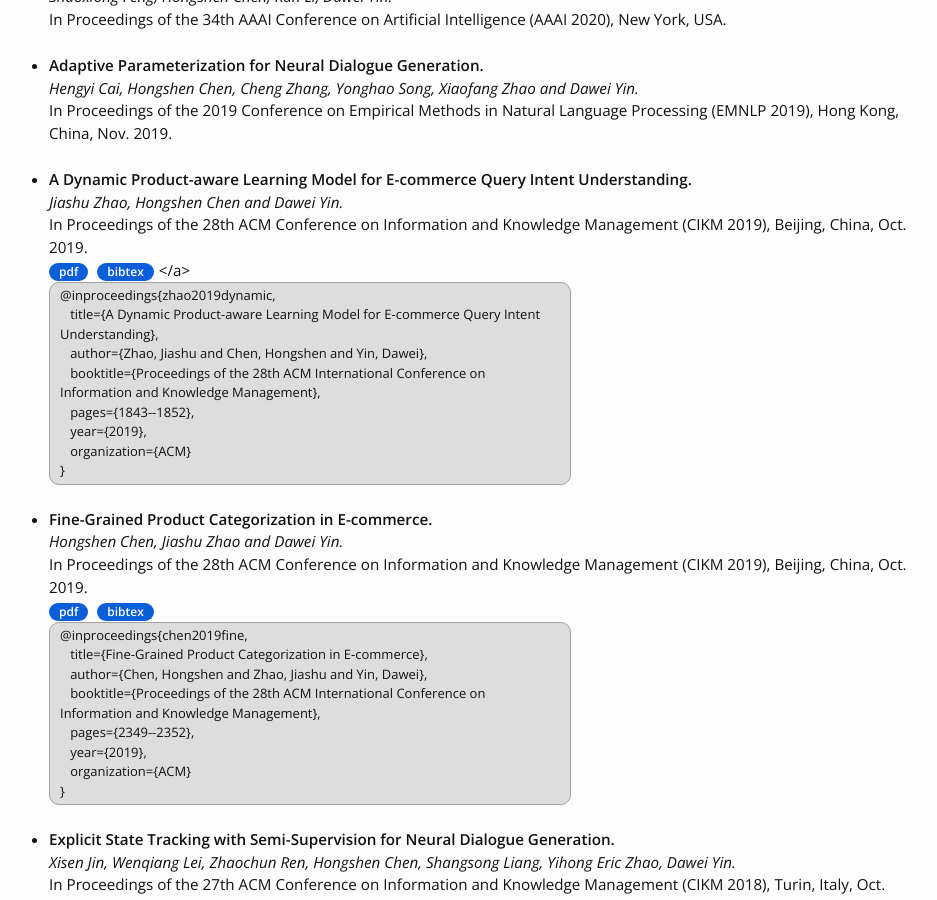
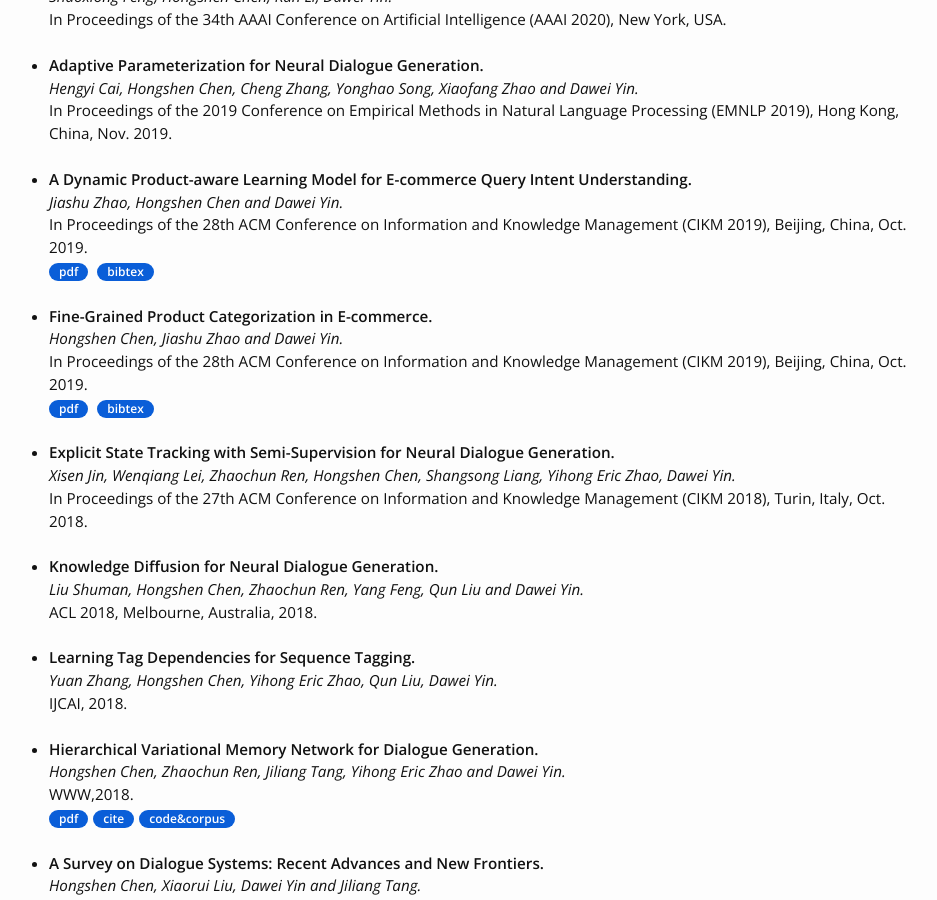
Before and after one commit to chenhongshen/chenhongshen.github.io, a Jekyll site: the page built from research.md, in a window 1280 px wide and 900 px high, scrolled down 360 px. Shown: the whole window, without its empty margins (176-1113 px from the left). Built offline with Jekyll 4.4.1, drawn with Linux system fonts in a browser that asks for light colours; a script that is not in the unit is left out.

Commit message:
Update research.md

```diff
--- a/research.md
+++ b/research.md
@@ -39,8 +39,8 @@
 		<i>Jiashu Zhao, Hongshen Chen and Dawei Yin.</i><br>
 		In Proceedings of the 28th ACM Conference on Information and Knowledge Management (CIKM 2019), Beijing, China, Oct. 2019.<br>
 		<a href="/research/papers/2019cikm_zhao.pdf"><div class="color-button">pdf</div></a>
-		<div class="color-button" onclick="isHidden('2019cikm_zhao_bibtex')">bibtex</div></a>
-		<div class="bibtex-box" id="2019cikm_zhao_bibtex" style="display:block">
+		<div class="color-button" onclick="isHidden('2019cikm_zhao_bibtex')">bibtex</div>
+		<div class="bibtex-box" id="2019cikm_zhao_bibtex" style="display:none">
 		@inproceedings{zhao2019dynamic, <br>
 		&nbsp;&nbsp; title={A Dynamic Product-aware Learning Model for E-commerce Query Intent Understanding}, <br>
 		&nbsp;&nbsp; author={Zhao, Jiashu and Chen, Hongshen and Yin, Dawei}, <br>
@@ -57,14 +57,14 @@
 		In Proceedings of the 28th ACM Conference on Information and Knowledge Management (CIKM 2019), Beijing, China, Oct. 2019.<br>
 		<a href="/research/papers/2019cikm_chen.pdf"><div class="color-button">pdf</div></a>
 		<div class="color-button" onclick="isHidden('2019cikm_chen_bibtex')">bibtex</div>
-		<div class="bibtex-box" id="2019cikm_chen_bibtex" style="display:block">
-		@inproceedings{chen2019fine, <br />
-		&nbsp;&nbsp; title={Fine-Grained Product Categorization in E-commerce}, <br />
-		&nbsp;&nbsp; author={Chen, Hongshen and Zhao, Jiashu and Yin, Dawei}, <br />
-		&nbsp;&nbsp; booktitle={Proceedings of the 28th ACM International Conference on Information and Knowledge Management}, <br />
-		&nbsp;&nbsp; pages={2349--2352}, <br />
-		&nbsp;&nbsp; year={2019}, <br />
-		&nbsp;&nbsp; organization={ACM} <br />
+		<div class="bibtex-box" id="2019cikm_chen_bibtex" style="display:none">
+		@inproceedings{chen2019fine, <br>
+		&nbsp;&nbsp; title={Fine-Grained Product Categorization in E-commerce}, <br>
+		&nbsp;&nbsp; author={Chen, Hongshen and Zhao, Jiashu and Yin, Dawei}, <br>
+		&nbsp;&nbsp; booktitle={Proceedings of the 28th ACM International Conference on Information and Knowledge Management}, <br>
+		&nbsp;&nbsp; pages={2349--2352}, <br>
+		&nbsp;&nbsp; year={2019}, <br>
+		&nbsp;&nbsp; organization={ACM} <br>
 		}
 		</div>
 	</li><br>
```
